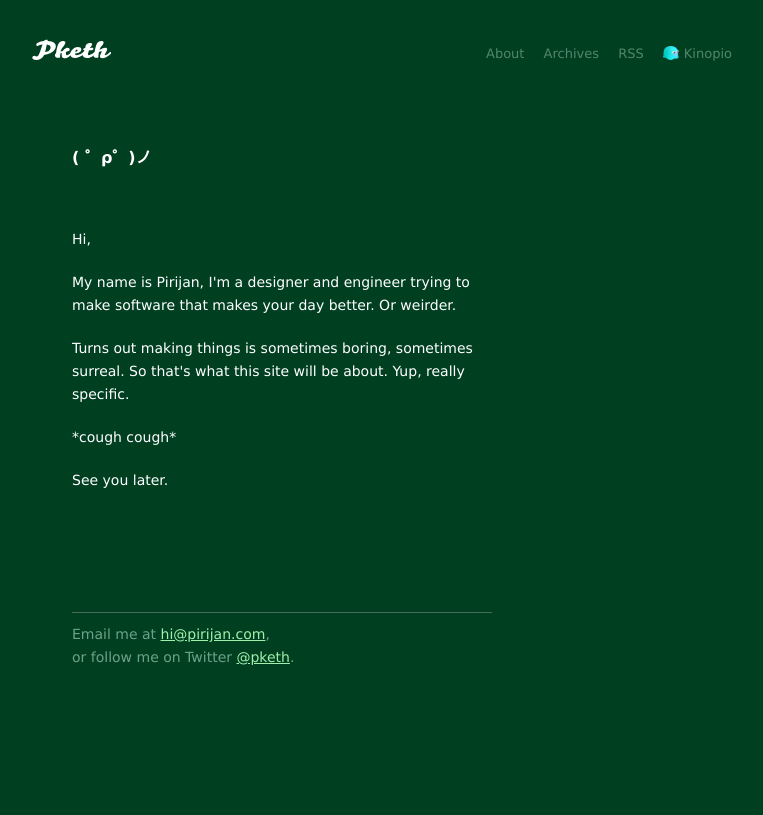
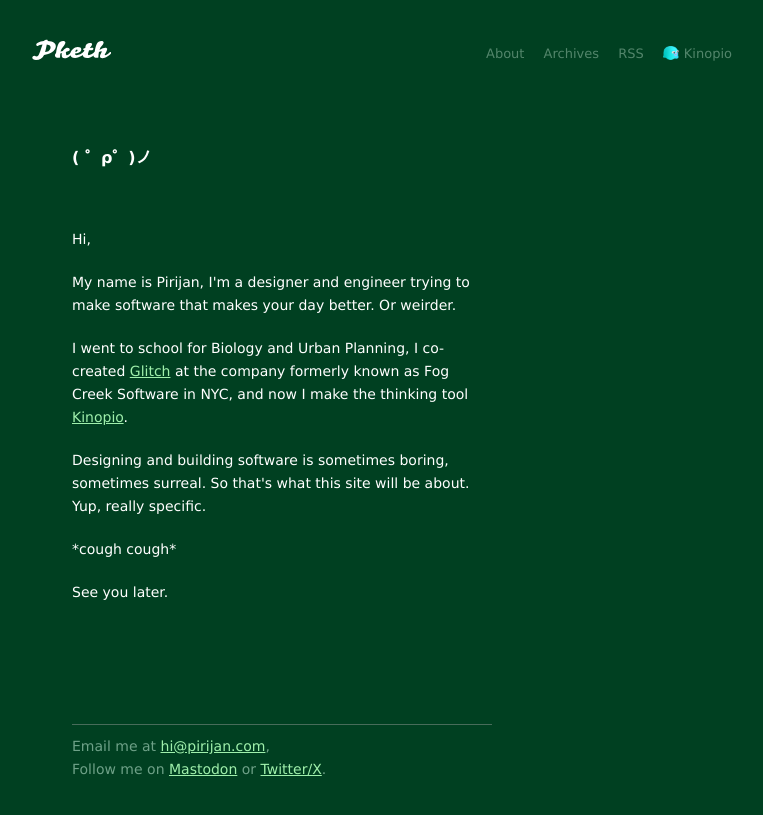
Before and after one commit to pketh/pketh.github.io, a Jekyll site: the page built from about/index.html, in a window 1280 px wide. Shown: the top 815 px of the page, without its empty margins (258-1021 px from the left). Built offline with Jekyll 4.4.1, drawn with Linux system fonts in a browser that asks for light colours.

Commit message:
about page, contacts updated

```diff
--- a/_layouts/post.html
+++ b/_layouts/post.html
@@ -40,12 +40,11 @@ layout: default
   <div class="post-actions-container">
     <p>
       {% if page.hackernews %}
-        Discuss on <a href="{{page.hackernews}}">Hacker News</a>,
+        Discuss this post on <a href="{{page.hackernews}}">Hacker News</a>,
         <br>
       {% endif %}
-      Reply to <a href="mailto:hi@pirijan.com?subject=regarding {{page.title}}">hi@pirijan.com</a>,
       <br>Subscribe to the <a href="/feed.xml">RSS feed</a>,
-      <br>or, Follow me on Twitter <a href="https://twitter.com/pketh">@pketh</a>.
+      <br>Follow me on <a href="https://c.im/@pirijan">Mastodon</a> or <a href="https://twitter.com/pketh">Twitter/X</a>.
     </p>
 
     <p>
--- a/about/index.html
+++ b/about/index.html
@@ -11,14 +11,20 @@ title: About
 
   <p>My name is Pirijan, I'm a designer and engineer trying to make software that makes your day better. Or weirder. </p>
 
-  <p>Turns out making things is sometimes boring, sometimes surreal. So that's what this site will be about. Yup, really specific.</p>
+  <p>I went to school for Biology and Urban Planning, I co-created <a href="/the-first-four-years-of-glitch.html">Glitch</a> at the company formerly known as Fog Creek Software in NYC, and now I make the thinking tool <a href="https://kinopio.club">Kinopio</a>.</p>
+
+  <p>Designing and building software is sometimes boring, sometimes surreal. So that's what this site will be about. Yup, really specific.</p>
 
   <p>*cough cough*</p>
 
   <p>See you later.</p>
 
-  <p class="meta-page-about-end">Email me at <a href="mailto:hi@pirijan.com?subject=hi">hi@pirijan.com</a>,
-    <br>or follow me on Twitter <a href="https://twitter.com/pketh">@pketh</a>.
+  <p class="meta-page-about-end">
+    Email me at <a href="mailto:hi@pirijan.com?subject=hi">hi@pirijan.com</a>,
+    <br>
+    Follow me on <a href="https://c.im/@pirijan">Mastodon</a> or <a href="https://twitter.com/pketh">Twitter/X</a>.
   </p>
 
+
+
 </div>
```
